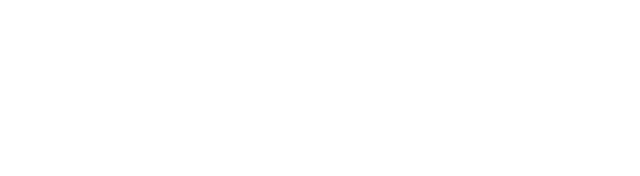
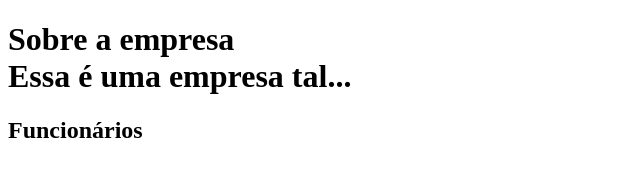
Before and after one commit to gabrielfinazzo/NovoEstudo_HTMLCSSeJavaScript, a plain HTML site: page Start_HTML/index.html in a window 1280 px wide. Shown: the whole page, without its empty margins (0-640 px from the left). Drawn offline with Linux system fonts and the light colour scheme.

Commit message:
Update index.html

```diff
--- a/Start_HTML/index.html
+++ b/Start_HTML/index.html
@@ -6,6 +6,9 @@
     <title>Título</title>
 </head>
 <body>
+    <h1>Sobre a empresa <br> Essa é uma empresa tal...</h1>
+
+    <h2>Funcionários</h2>
 
 </body>
 </html>
```
